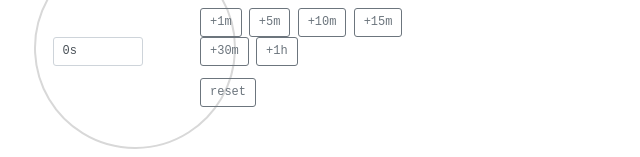
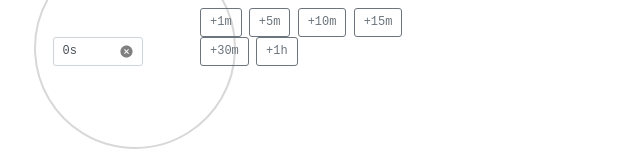
Before and after one commit to Masa331/fish, a plain HTML site: page index.html in a window 1280 px wide. Shown: the part 155-312 px from the top of the page, without its empty margins (0-640 px from the left). Drawn offline with Linux system fonts and the light colour scheme.

Commit message:
Add back original reset svg button

```diff
--- a/index.html
+++ b/index.html
@@ -56,6 +56,10 @@
                 <div id="duration-row" class="form-row position-absolute">
                   <div class="form-group col-auto">
                     <input type="text" id="duration" class="form-control" name="duration" placeholder="duration" oninput="Timer.setStart(event.target.value); Slider.renderByTimer();" autocomplete="off">
+                    <svg class="deleticon" xmlns='http://www.w3.org/2000/svg' width='512' height='512' viewBox='0 0 512 512' onclick="Timer.reset(); Slider.renderByTimer();">
+                      <title>clear duration</title>
+                      <path d='M256,48C141.31,48,48,141.31,48,256s93.31,208,208,208,208-93.31,208-208S370.69,48,256,48Zm75.31,260.69a16,16,0,1,1-22.62,22.62L256,278.63l-52.69,52.68a16,16,0,0,1-22.62-22.62L233.37,256l-52.68-52.69a16,16,0,0,1,22.62-22.62L256,233.37l52.69-52.68a16,16,0,0,1,22.62,22.62L278.63,256Z'/>
+                    </svg>
                     <small id="minutes" class="form-text"></small>
                   </div>
                 </div>
@@ -79,10 +83,6 @@
                   <button class="btn btn-outline-secondary" onclick="Timer.addValue('30m')" type="button">+30m</button>
                   <button class="btn btn-outline-secondary" onclick="Timer.addValue('1h')" type="button">+1h</button>
                 </p>
-
-                <p>
-                  <button class="btn btn-outline-secondary" onclick="Timer.reset()" type="button">reset</button>
-                </p>
               </div>
             </div>
 
```
